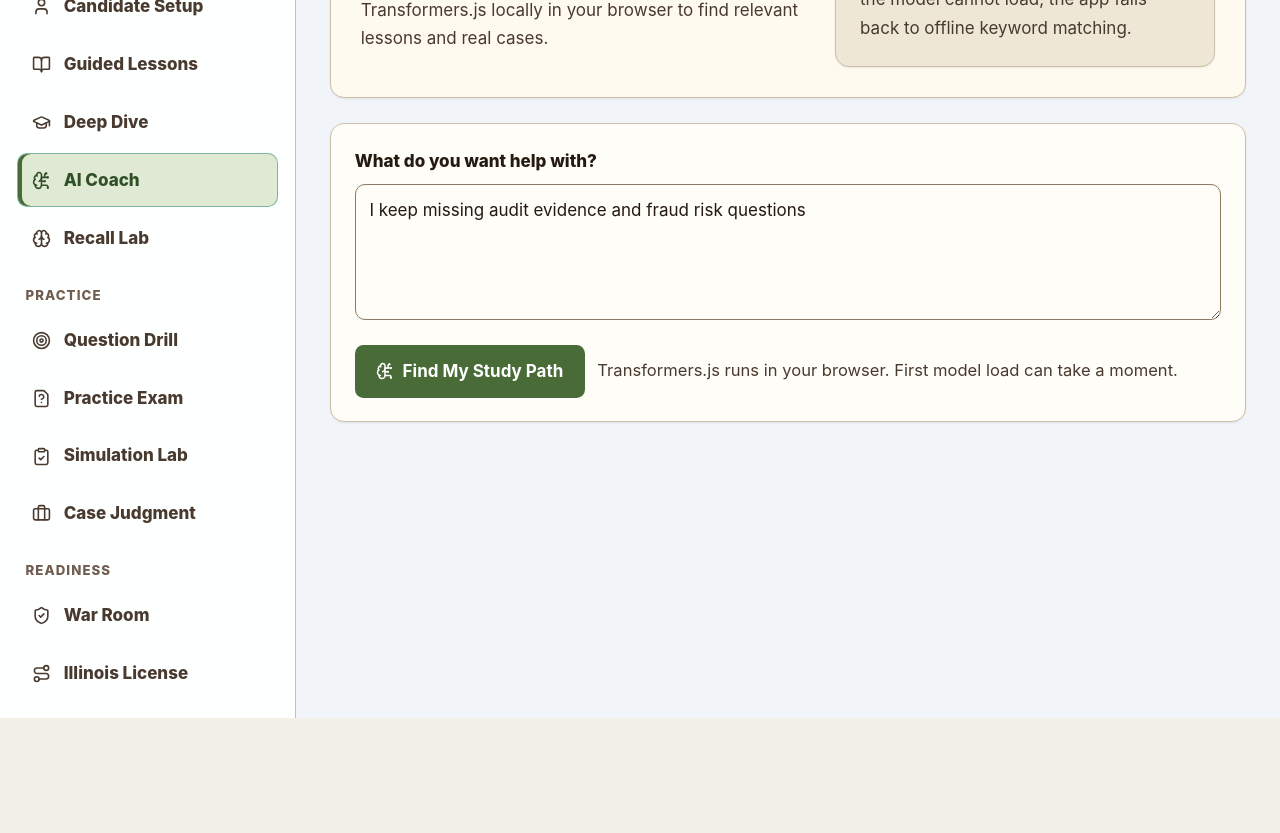
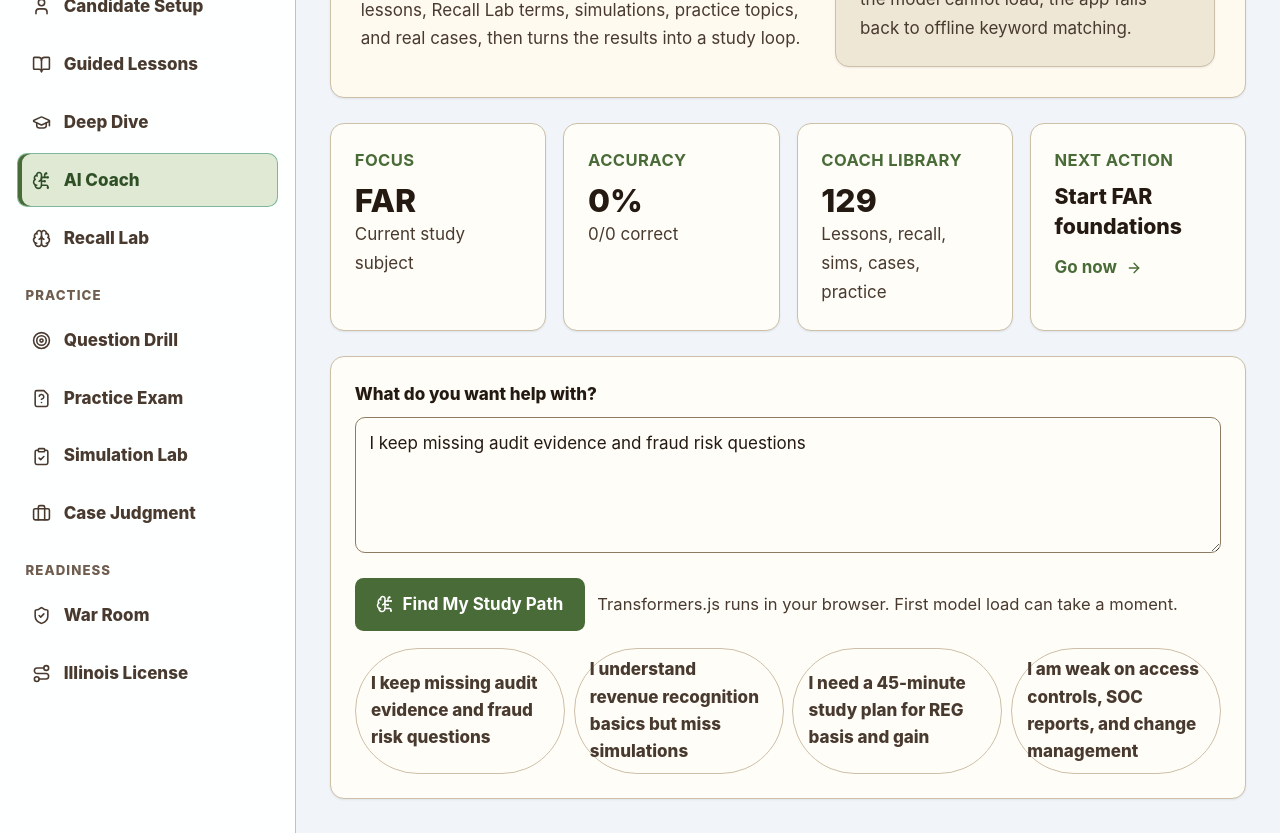
Before and after one commit to De-Omega-Point/cpa-study-cockpit, a React (Vite) app: page /#/ai-coach in a window 1280 px wide. Shown: the part 300-1133 px from the top of the page. Before the commit the page ends 1018 px from the top, so only its background shows below. Built offline with nearby package versions, Linux system fonts and the light colour scheme.

Commit message:
Upgrade AI Coach study planning

```diff
--- a/src/pages/AiCoachPage.tsx
+++ b/src/pages/AiCoachPage.tsx
@@ -1,19 +1,67 @@
 import { FormEvent, useMemo, useState } from "react";
-import { BrainCircuit, Cpu, Loader2, Sparkles } from "lucide-react";
+import { ArrowRight, BrainCircuit, CheckCircle2, ClipboardCheck, Cpu, Loader2, MessageSquareText, Sparkles, Target } from "lucide-react";
 import { Link } from "react-router-dom";
 import MainLayout from "../layouts/MainLayout";
 import lessons from "../data/lessons.json";
 import featuredCases from "../data/featured-cases.json";
+import vocabulary from "../data/vocabulary.json";
+import simulations from "../data/simulations.json";
 import type { Lesson } from "../types/lesson";
 import type { CaseStudy } from "../types/caseStudy";
+import type { VocabularyTerm } from "../types/vocabulary";
 import { buildStudyItems, keywordStudySearch, semanticStudySearch, StudyMatch } from "../utils/localAi";
+import { useAnalyticsStore } from "../store/analyticsStore";
+import { useUserStore } from "../store/userStore";
+import { getAccuracy, getCurrentSubject, getNextAction } from "../utils/learningFlow";
+
+const promptStarters = [
+  "I keep missing audit evidence and fraud risk questions",
+  "I understand revenue recognition basics but miss simulations",
+  "I need a 45-minute study plan for REG basis and gain",
+  "I am weak on access controls, SOC reports, and change management",
+] as const;
+
+function buildCoachPlan(query: string, matches: StudyMatch[]) {
+  const top = matches[0];
+  const lower = query.toLowerCase();
+  const skill =
+    lower.includes("sim") || lower.includes("task")
+      ? "simulation response"
+      : lower.includes("forget") || lower.includes("term") || lower.includes("vocab")
+        ? "active recall"
+        : lower.includes("risk") || lower.includes("evidence") || lower.includes("fraud")
+          ? "evidence and risk judgment"
+          : "concept-to-practice transfer";
+
+  return [
+    `Start with ${top ? `${top.kind.toLowerCase()} "${top.title}"` : "one focused lesson"} so the rule is clear before practice.`,
+    `Use Recall Lab for 10 terms connected to ${top?.subject || "your weak area"} and predict each definition before revealing it.`,
+    `Do 10 targeted practice questions, then write why every missed option was tempting but wrong.`,
+    `Finish with one ${skill} rep: issue, evidence, rule, conclusion, recommendation.`,
+  ];
+}
 
 export default function AiCoachPage() {
+  const analytics = useAnalyticsStore();
+  const { profile } = useUserStore();
   const [query, setQuery] = useState("I keep missing audit evidence and fraud risk questions");
   const [matches, setMatches] = useState<StudyMatch[]>([]);
   const [status, setStatus] = useState<"idle" | "loading" | "local" | "fallback" | "error">("idle");
   const [message, setMessage] = useState("Transformers.js runs in your browser. First model load can take a moment.");
-  const items = useMemo(() => buildStudyItems(lessons as Lesson[], featuredCases as CaseStudy[]), []);
+  const items = useMemo(
+    () =>
+      buildStudyItems(
+        lessons as Lesson[],
+        featuredCases as CaseStudy[],
+        vocabulary as VocabularyTerm[],
+        simulations
+      ),
+    []
+  );
+  const currentSubject = getCurrentSubject(profile, analytics);
+  const nextAction = getNextAction(profile, analytics);
+  const accuracy = getAccuracy(analytics);
+  const coachPlan = matches.length ? buildCoachPlan(query, matches) : [];
 
   const runCoach = async (event?: FormEvent) => {
     event?.preventDefault();
@@ -42,13 +90,39 @@ export default function AiCoachPage() {
             <p className="text-sm font-bold uppercase tracking-wide text-primary">Local-First AI</p>
             <h1 className="mt-2 text-3xl font-extrabold md:text-5xl">AI Coach</h1>
             <p className="mt-4 text-slate-600 dark:text-slate-200">
-              Ask what you are struggling with. The coach uses Transformers.js locally in your browser to find relevant lessons and real cases.
+              Ask what you are struggling with. The coach searches lessons, Recall Lab terms, simulations, practice topics, and real cases,
+              then turns the results into a study loop.
             </p>
           </div>
           <div className="card bg-slate-50 dark:bg-slate-900">
             <Cpu className="text-primary" size={28} />
             <h2 className="mt-3 text-xl font-bold">Privacy-first behavior</h2>
             <p className="mt-2">Your prompt is processed in-browser. If the model cannot load, the app falls back to offline keyword matching.</p>
+          </div>
+        </section>
+
+        <section className="grid gap-4 md:grid-cols-4">
+          <div className="card">
+            <p className="text-sm font-bold uppercase tracking-wide text-primary">Focus</p>
+            <h2 className="mt-2 text-3xl font-extrabold">{currentSubject}</h2>
+            <p>Current study subject</p>
+          </div>
+          <div className="card">
+            <p className="text-sm font-bold uppercase tracking-wide text-primary">Accuracy</p>
+            <h2 className="mt-2 text-3xl font-extrabold">{accuracy}%</h2>
+            <p>{analytics.correctAnswers}/{analytics.questionsAnswered} correct</p>
+          </div>
+          <div className="card">
+            <p className="text-sm font-bold uppercase tracking-wide text-primary">Coach Library</p>
+            <h2 className="mt-2 text-3xl font-extrabold">{items.length}</h2>
+            <p>Lessons, recall, sims, cases, practice</p>
+          </div>
+          <div className="card">
+            <p className="text-sm font-bold uppercase tracking-wide text-primary">Next Action</p>
+            <h2 className="mt-2 text-xl font-extrabold">{nextAction.label}</h2>
+            <Link to={nextAction.route} className="mt-3 inline-flex items-center gap-2 font-bold text-primary">
+              Go now <ArrowRight size={16} />
+            </Link>
           </div>
         </section>
 
@@ -70,20 +144,41 @@ export default function AiCoachPage() {
               <p className="text-sm text-slate-500">{message}</p>
             </div>
           </form>
+          <div className="mt-4 grid gap-2 md:grid-cols-4">
+            {promptStarters.map((starter) => (
+              <button
+                key={starter}
+                type="button"
+                onClick={() => setQuery(starter)}
+                className="filter-chip text-left"
+              >
+                {starter}
+              </button>
+            ))}
+          </div>
         </section>
 
         {matches.length > 0 && (
+          <>
             <section className="card">
               <div className="flex flex-wrap items-center justify-between gap-3">
                 <div>
-                <h2 className="text-2xl font-bold">Recommended Path</h2>
+                  <h2 className="flex items-center gap-2 text-2xl font-bold"><ClipboardCheck size={24} /> Coach Plan</h2>
                   <p className="mt-1 text-slate-600 dark:text-slate-200">
                     Mode: {status === "local" ? "Transformers.js semantic search" : "Offline keyword fallback"}
                   </p>
                 </div>
                 <Sparkles className="text-primary" size={28} />
               </div>
-            <div className="mt-4 grid gap-3 md:grid-cols-2">
+              <ol className="landing-steps-list">
+                {coachPlan.map((step) => <li key={step}>{step}</li>)}
+              </ol>
+            </section>
+
+            <section className="grid gap-4 xl:grid-cols-[1fr_1fr]">
+              <div className="card">
+                <h2 className="flex items-center gap-2 text-2xl font-bold"><Target size={24} /> Recommended Path</h2>
+                <div className="mt-4 grid gap-3">
                   {matches.map((match) => (
                     <Link key={match.id} to={match.route} className="mode-card">
                       <b>{match.kind}: {match.title}</b>
@@ -92,7 +187,19 @@ export default function AiCoachPage() {
                     </Link>
                   ))}
                 </div>
+              </div>
+
+              <div className="card">
+                <h2 className="flex items-center gap-2 text-2xl font-bold"><MessageSquareText size={24} /> What to write down</h2>
+                <div className="mt-4 space-y-3">
+                  <p className="rounded-lg bg-slate-50 p-3 dark:bg-slate-900"><b>Before studying:</b> What exact mistake am I trying to stop making?</p>
+                  <p className="rounded-lg bg-slate-50 p-3 dark:bg-slate-900"><b>During practice:</b> Which fact changed the answer?</p>
+                  <p className="rounded-lg bg-slate-50 p-3 dark:bg-slate-900"><b>After feedback:</b> What is tomorrow's first rep?</p>
+                  <p className="rounded-lg bg-emerald-50 p-3 text-emerald-950"><b className="flex items-center gap-2"><CheckCircle2 size={17} /> Coach rule:</b> If you cannot explain it in one sentence, go back to lesson and recall before drilling more questions.</p>
+                </div>
+              </div>
             </section>
+          </>
         )}
       </div>
     </MainLayout>
--- a/src/utils/localAi.ts
+++ b/src/utils/localAi.ts
@@ -1,9 +1,11 @@
 import type { Lesson } from "../types/lesson";
 import type { CaseStudy } from "../types/caseStudy";
+import type { VocabularyTerm } from "../types/vocabulary";
+import type { Question } from "../types/question";
 
 export interface StudyItem {
   id: string;
-  kind: "Lesson" | "Case";
+  kind: "Lesson" | "Case" | "Recall" | "Simulation" | "Practice";
   title: string;
   subject: string;
   text: string;
@@ -19,7 +21,74 @@ type FeaturePipeline = (text: string, options?: { pooling?: string; normalize?:
 
 let extractorPromise: Promise<FeaturePipeline> | null = null;
 
-export function buildStudyItems(lessons: Lesson[], cases: CaseStudy[]): StudyItem[] {
+const defaultPracticeTopics: StudyItem[] = [
+  {
+    id: "practice-aud-evidence",
+    kind: "Practice",
+    title: "Audit Evidence and Fraud Risk",
+    subject: "AUD",
+    text: "Audit evidence fraud risk journal entries revenue cutoff professional skepticism confirmations inquiry inspection recalculation.",
+    route: "/test-master",
+  },
+  {
+    id: "practice-far-revenue-leases",
+    kind: "Practice",
+    title: "Revenue Recognition and Lease Classification",
+    subject: "FAR",
+    text: "Revenue recognition performance obligations cutoff contract modification lease classification present value purchase option disclosure.",
+    route: "/test-master",
+  },
+  {
+    id: "practice-reg-basis",
+    kind: "Practice",
+    title: "Basis, Gain, and Entity Tax",
+    subject: "REG",
+    text: "Adjusted basis amount realized recognized gain liabilities boot entity formation tax planning documentation.",
+    route: "/test-master",
+  },
+  {
+    id: "practice-isc-controls",
+    kind: "Practice",
+    title: "Access Controls and Change Management",
+    subject: "ISC",
+    text: "Logical access privileged access shared accounts termination deprovisioning change management SOC readiness evidence.",
+    route: "/test-master",
+  },
+];
+
+interface SimulationItem {
+  id: string;
+  subject: string;
+  title: string;
+  skill: string;
+  scenario: string;
+  exhibits: string[];
+  tasks: string[];
+  hints?: string[];
+  rubric?: string[];
+  microLearning?: {
+    plainEnglish: string;
+    examTrap: string;
+    decisionRule: string;
+    memoryHook: string;
+  };
+}
+
+export function buildStudyItems(
+  lessons: Lesson[],
+  cases: CaseStudy[],
+  vocabulary: VocabularyTerm[] = [],
+  simulations: SimulationItem[] = [],
+  questions: Question[] = []
+): StudyItem[] {
+  const practiceTopics = questions.length ? Array.from(
+    questions.reduce((map, question) => {
+      const key = `${question.subject}:${question.topic || question.blueprintMapping?.group || question.type}`;
+      if (!map.has(key)) map.set(key, question);
+      return map;
+    }, new Map<string, Question>()).values()
+  ).slice(0, 80) : [];
+
   return [
     ...lessons.slice(0, 84).map((lesson) => ({
       id: lesson.id,
@@ -37,6 +106,30 @@ export function buildStudyItems(lessons: Lesson[], cases: CaseStudy[]): StudyIte
       text: `${study.title}. ${study.category}. ${study.summary} ${study.rootCause || ""} ${study.failureAnalysis.join(" ")}`,
       route: "/cases",
     })),
+    ...vocabulary.map((term) => ({
+      id: term.id,
+      kind: "Recall" as const,
+      title: term.term,
+      subject: term.subject,
+      text: `${term.term}. ${term.definition} ${term.simpleDefinition} ${term.example} ${term.mnemonic} ${term.microLearning?.whyItMatters || ""} ${term.microLearning?.examTrap || ""}`,
+      route: "/vocabulary",
+    })),
+    ...simulations.map((simulation) => ({
+      id: simulation.id,
+      kind: "Simulation" as const,
+      title: simulation.title,
+      subject: simulation.subject,
+      text: `${simulation.title}. ${simulation.skill}. ${simulation.scenario} ${simulation.exhibits.join(" ")} ${simulation.tasks.join(" ")} ${simulation.microLearning?.plainEnglish || ""} ${simulation.microLearning?.examTrap || ""} ${simulation.microLearning?.decisionRule || ""}`,
+      route: "/simulations",
+    })),
+    ...(practiceTopics.length ? practiceTopics.map((question) => ({
+      id: question.id,
+      kind: "Practice" as const,
+      title: question.topic || question.blueprintMapping?.group || `${question.subject} ${question.type}`,
+      subject: question.subject,
+      text: `${question.subject}. ${question.topic || ""}. ${question.type}. ${question.difficulty}. ${question.question} ${question.explanation} ${question.examTip} ${question.memoryHook}`,
+      route: "/test-master",
+    })) : defaultPracticeTopics),
   ];
 }
 
```
Lines whose indentation alone changed are shown as unchanged.
